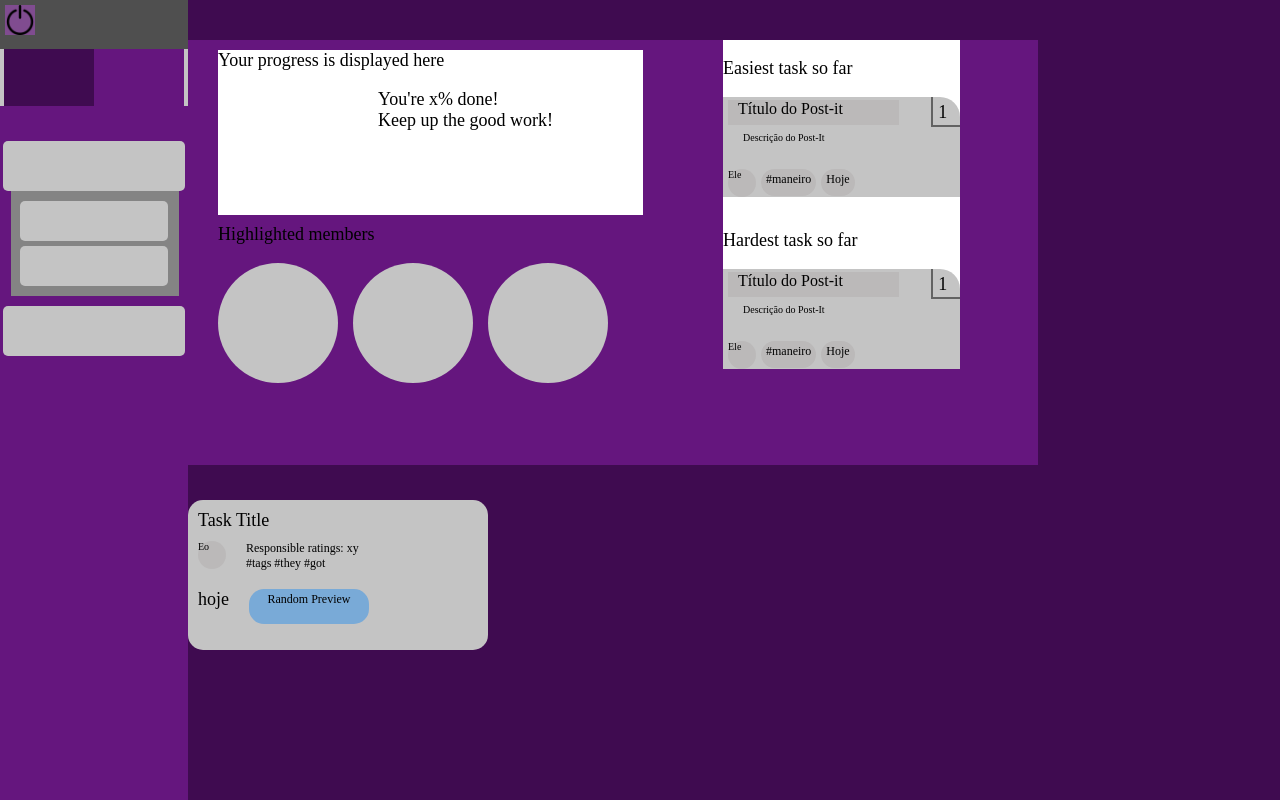
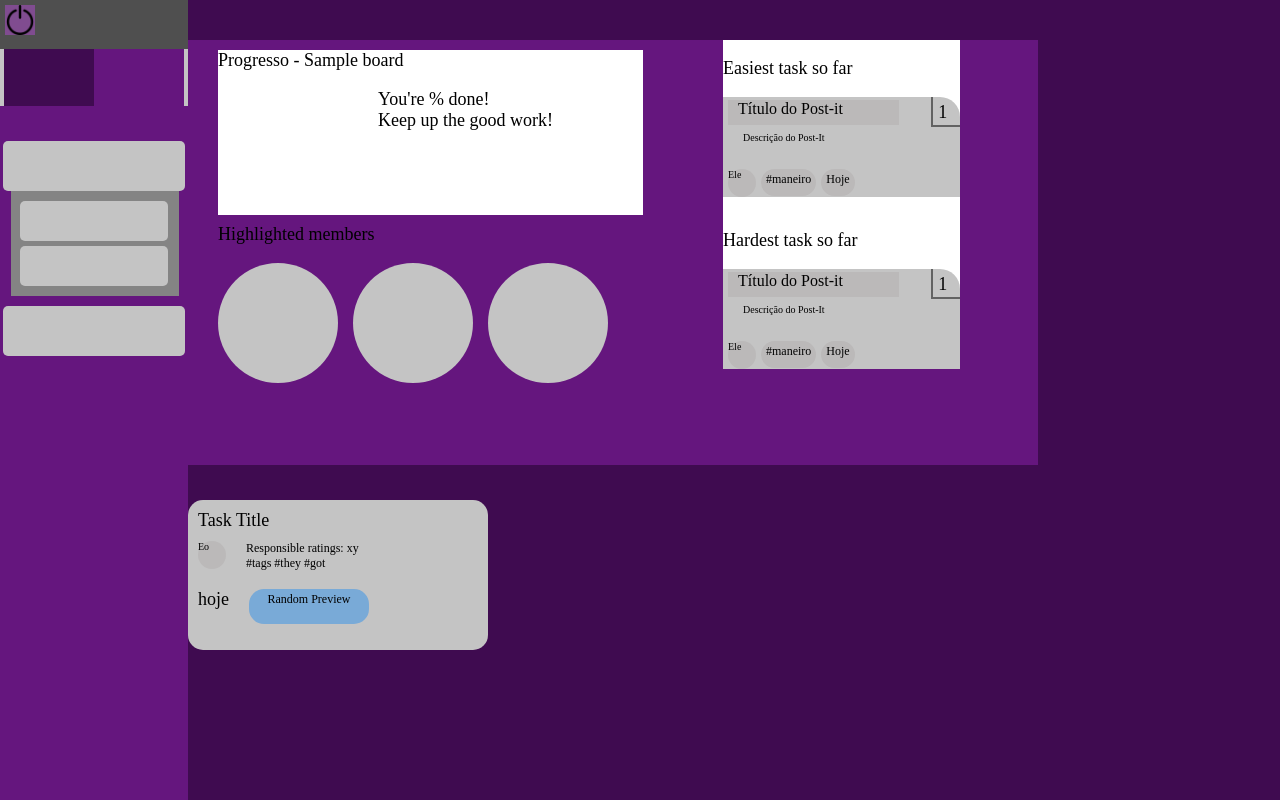
Before and after one commit to banzai200/Sprinteam, a Django app: template kanban/templates/metrics/metrics.html in a window 1280 px wide. Run offline with Django 3.2, Linux system fonts and the light colour scheme; the template is opened without the code that fills it: values that come from a table or form of the project are taken from there, others are empty; tables that the repository leaves empty hold one stand-in row (values such as "Sample post").

Commit message:
Mais algumas alterações

```diff
--- a/kanban/models.py
+++ b/kanban/models.py
@@ -1,9 +1,6 @@
 from django.db import models
 from django.contrib.auth.models import User
 from positions import PositionField
-# Montar tabelas do banco de dados como classe aqui.
-# Sugerido olhar na documentação como cada tipo de dado traduz para o banco de dados
-# Create your models here.
 
 
 class Teams(models.Model):
@@ -28,6 +25,9 @@
     b_icon = models.CharField(max_length=500, default='images/deficon.png')
     b_team = models.ForeignKey(Teams, on_delete=models.CASCADE, default='')
 
+    class Meta:
+        managed = False
+
 
 class Lists(models.Model):
     list_name = models.CharField(max_length=30)
@@ -44,12 +44,14 @@
     c_complexity = models.IntegerField(default=1)
     c_position = PositionField()
     c_list = models.ForeignKey(Lists, on_delete=models.CASCADE, default='')
+    c_board = models.ForeignKey(Boards, on_delete=models.CASCADE, default=1)
 
 
 class Categories(models.Model):
     cat_name = models.CharField(max_length=20)
     cat_board = models.ForeignKey(Boards, on_delete=models.CASCADE, default='')
 
-class metrics(models.Model):
+
+class Metrics(models.Model):
     date = models.DateTimeField('finish')
     complexity = models.IntegerField()
--- a/kanban/templates/kanban/boarddisplay.html
+++ b/kanban/templates/kanban/boarddisplay.html
@@ -32,7 +32,7 @@
                         <div class="desctopics">#{{board.b_topics}}</div>
                     </div>
                 </div>
-                <div class="bdscore">0 / <br> / {{board.b_points}}</div>
+                <div class="bdscore">{{ points.c_complexity__sum }} / <br> / {{ complexity.c_complexity__sum }}</div>
             </div>
         </div>
         <div class="board">
--- a/kanban/templates/metrics/metrics.html
+++ b/kanban/templates/metrics/metrics.html
@@ -25,10 +25,10 @@
     <!-- The Metrics -->
         <div class="metrics flexrow">
             <div class="metricsprog flexcol">
-                <span class="metricstitle">Your progress is displayed here</span>
+                <span class="metricstitle">Progresso - {{ board.b_name }}</span>
                 <div class="flexrow">
                     <div class="proggraph"></div>
-                    <p class="progtext">You're x% done!<br>
+                    <p class="progtext">You're % done!<br>
                         Keep up the good work!</p>
                 </div>
                 <p>Highlighted members</p>
--- a/kanban/views.py
+++ b/kanban/views.py
@@ -1,6 +1,7 @@
 from django.contrib.auth import login, authenticate
 from django.shortcuts import render, redirect, get_object_or_404, get_list_or_404
 from django.views.generic import ListView, DetailView
+from django.db.models import Sum
 from django.contrib.auth.decorators import login_required
 from kanban.forms import SignUpForm
 from .models import Teams, Categories, Boards, Cards, Lists
@@ -37,7 +38,10 @@
     board_list = get_list_or_404(Boards.objects.order_by('id'))
     board = get_object_or_404(Boards, b_name=kwargs['name'].capitalize(), )
     lists = get_list_or_404(Lists.objects.order_by('list_position'))
-    context = {'team': team, 'board': board, 'list_board': lists, 'board_list': board_list}
+    points = Cards.objects.filter(c_list=3).aggregate(Sum('c_complexity'))
+    complexity = Cards.objects.aggregate(Sum('c_complexity'))
+    context = {'team': team, 'board': board, 'list_board': lists, 'board_list': board_list, 'complexity': complexity,
+               'points': points}
     return render(request, 'kanban/cards.html', context)
 
 
```
Also changed, not shown: kanban/migrations/0005_auto_20200607_0036.py, kanban/migrations/0005_boards_b_icon.py (deleted).
